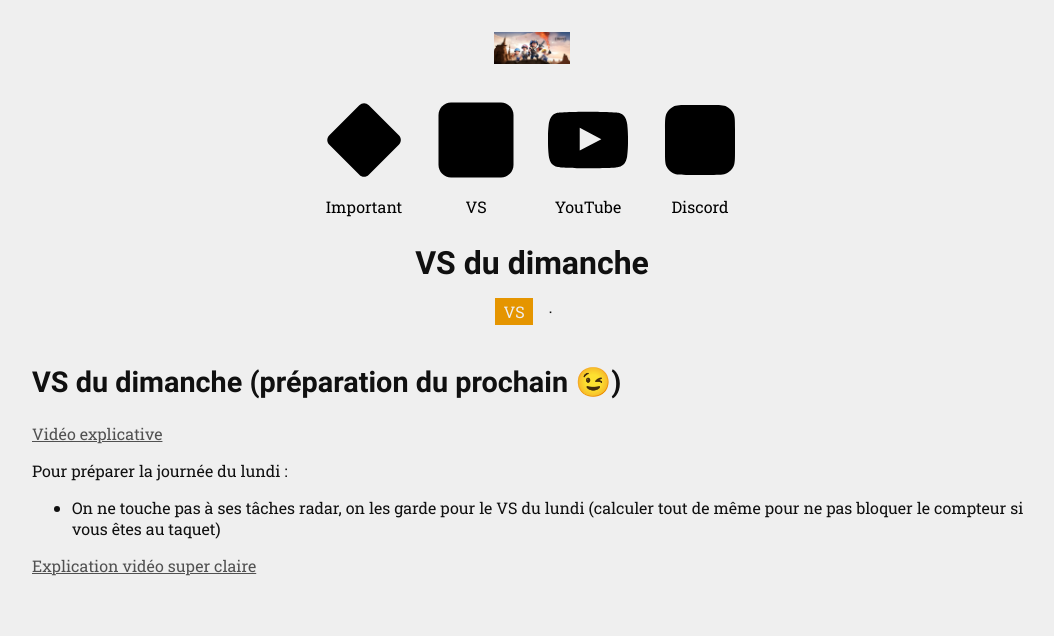
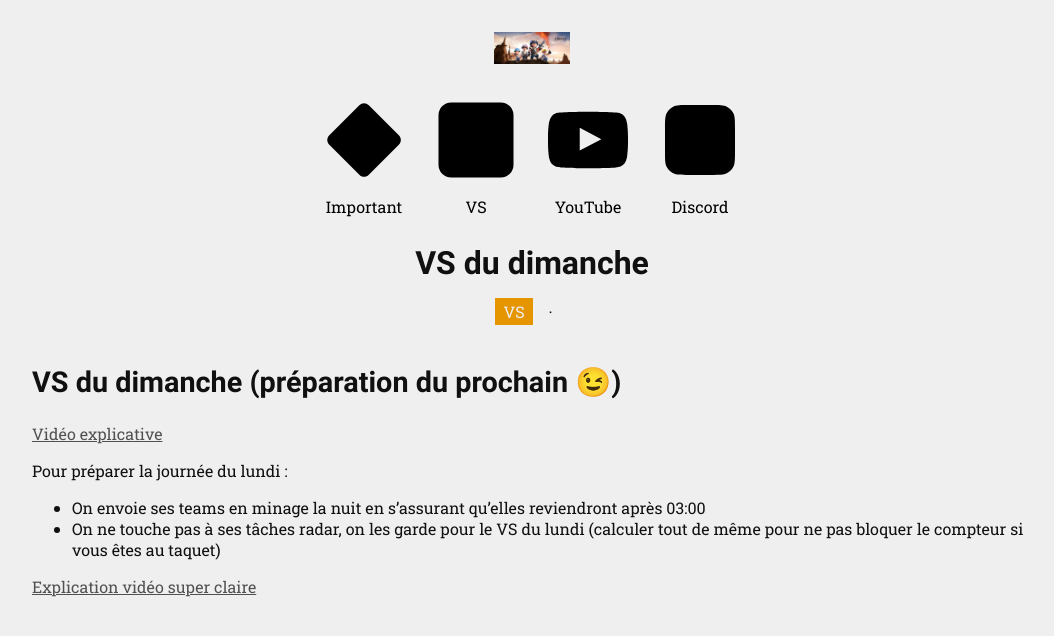
Before and after one commit to inmy-lw/inmy-lw.github.io, a Jekyll site: the page built from _posts/2025-11-09-vs-du-dimanche.md, in a window 1280 px wide. Shown: the top 636 px of the page, without its empty margins (108-1162 px from the left). Built offline with Jekyll 4.4.1, drawn with Linux system fonts in a browser that asks for light colours.

Commit message:
VS du dimanche

```diff
--- a/_posts/2025-11-09-vs-du-dimanche.md
+++ b/_posts/2025-11-09-vs-du-dimanche.md
@@ -9,6 +9,7 @@ date:   2025-11-09 22:00:22 +0100
 <a href="https://youtu.be/SgsCAmUsv5E?t=4016" target="_blank">Vidéo explicative</a>
 
 Pour préparer la journée du lundi :
+- On envoie ses teams en minage la nuit en s'assurant qu'elles reviendront après {{site.heure_bascule}}
 - On ne touche pas à ses tâches radar, on les garde pour le VS du lundi (calculer tout de même pour ne pas bloquer le compteur si vous êtes au taquet)
 
 [Explication vidéo super claire](https://youtu.be/ugD7PMJw214?t=798)
```
